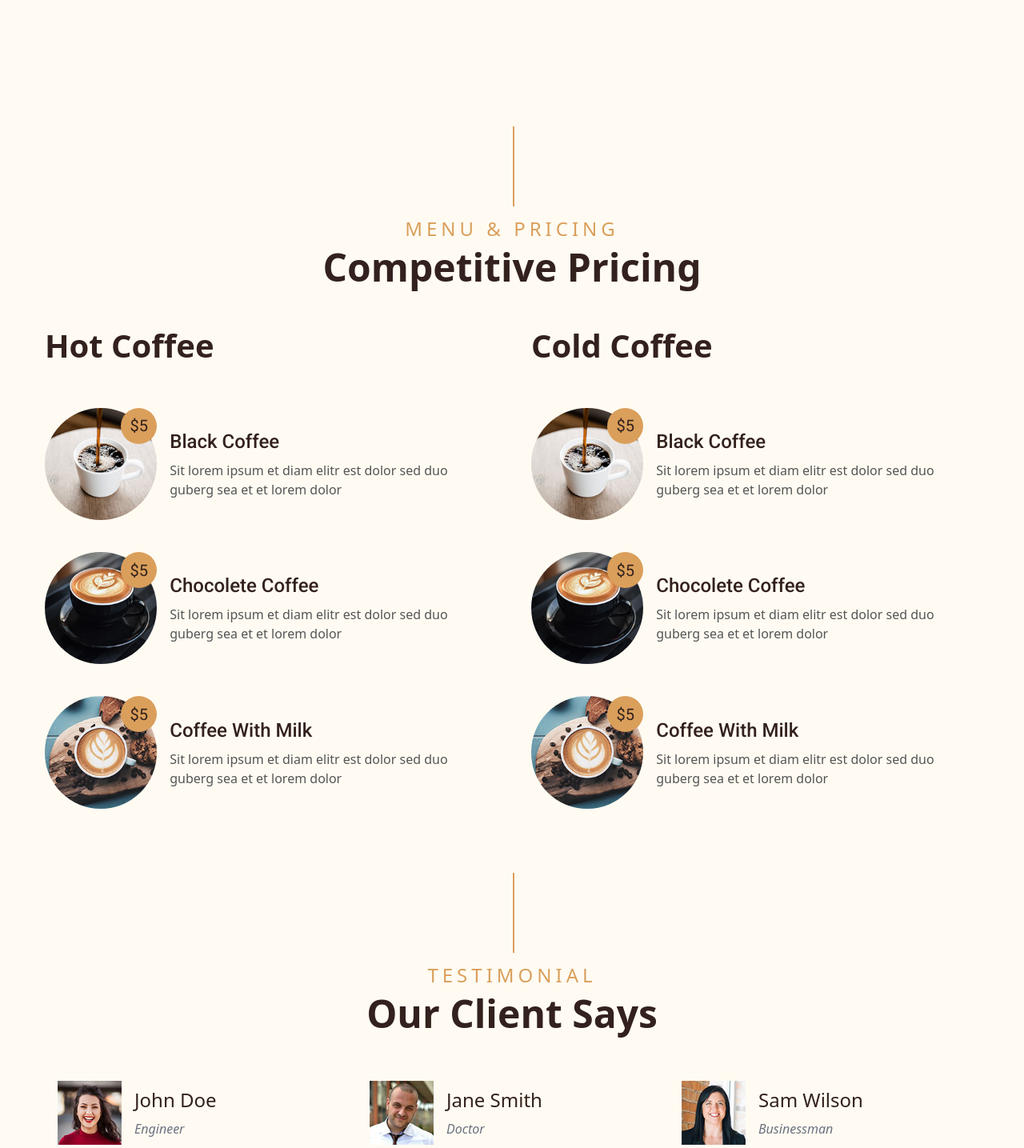
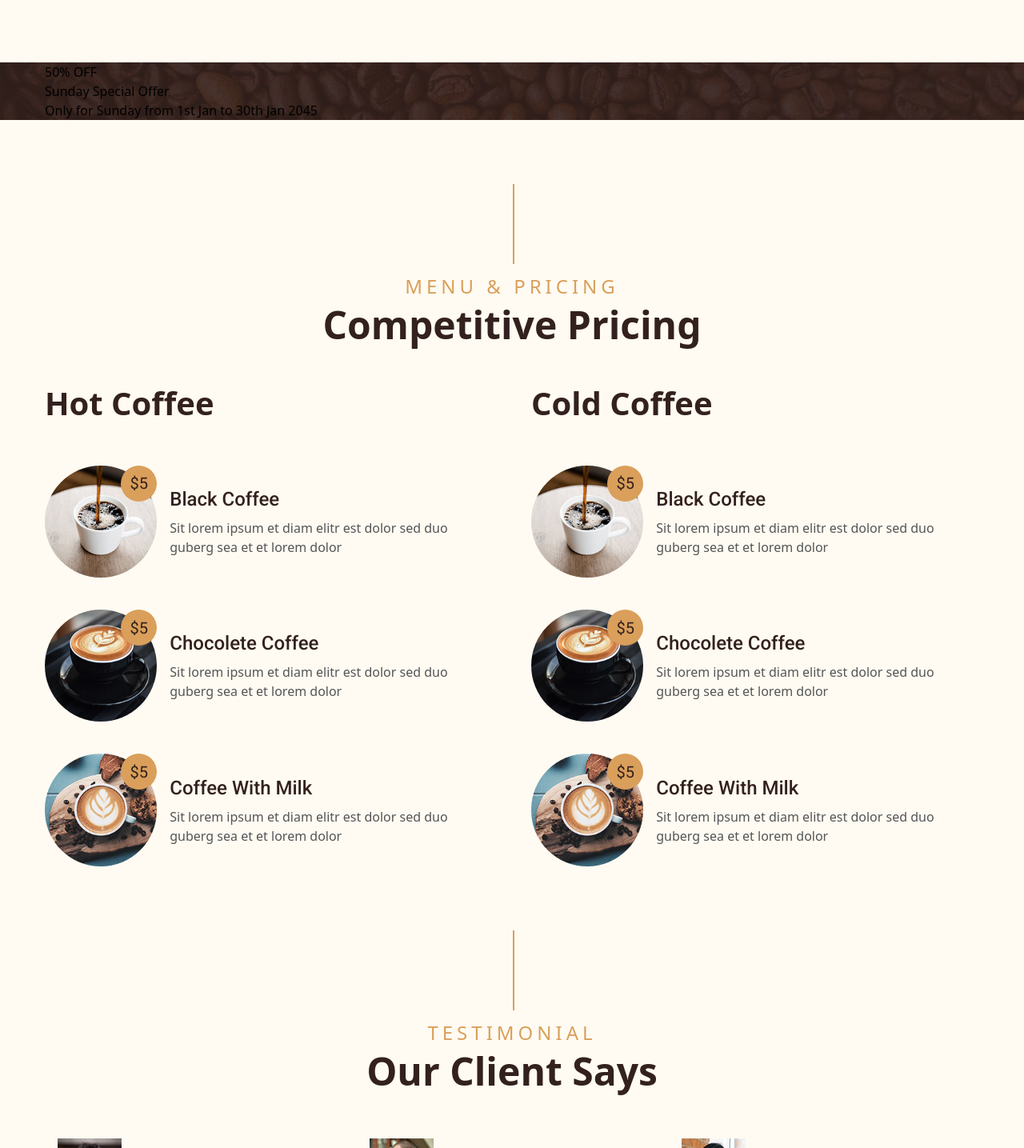
Before and after one commit to farhan-jabil/koppee, a React (Create React App) app: page / in a window 1280 px wide. Shown: the part 1455-2890 px from the top of the page at 80% size. Built offline with nearby package versions, Linux system fonts and the light colour scheme.

Commit message:
working on offer

```diff
--- a/src/App.js
+++ b/src/App.js
@@ -20,7 +20,7 @@ function App() {
         <div className="py-3 lg:py-10" />
         <Services/>
         <div className="py-3 lg:py-10" />
-        {/* <Offer/> */}
+        <Offer/>
         <div className="py-3 lg:py-10" />
         <Menu/>
         <div className="py-3 lg:py-10" />
--- a/src/components/Offer.js
+++ b/src/components/Offer.js
@@ -4,13 +4,20 @@ import { images } from "../utils/demo_images";
 const Offer = () => {
   return (
     <div
-      style={{
-        backgroundImage: `url(${images.background})`,
-        backgroundSize: "cover",
-        backgroundPosition: "top",
-        backgroundRepeat: "no-repeat"
-      }}
-    ></div>
+  style={{
+    backgroundImage: `linear-gradient(rgba(51, 33, 29, 0.9), rgba(51, 33, 29, 0.9)), url(${images.background})`,
+    backgroundSize: "cover",
+    backgroundPosition: "top",
+    backgroundRepeat: "no-repeat"
+  }}
+>
+  <div className="container">
+    <div>50% OFF</div>
+    <div>Sunday Special Offer</div>
+    <div>Only for Sunday from 1st Jan to 30th Jan 2045</div>
+  </div>
+</div>
+
   );
 };
 
--- a/src/components/Testimonial.js
+++ b/src/components/Testimonial.js
@@ -39,7 +39,7 @@ const Testimonial = () => {
     {
       id: 1,
       image: images.testimonial1,
-      name: "John Doe",
+      name: "Jessica",
       designation: "Engineer",
     },
     {
@@ -51,14 +51,14 @@ const Testimonial = () => {
     {
       id: 3,
       image: images.testimonial3,
-      name: "Sam Wilson",
-      designation: "Businessman",
+      name: "Jennifer Wilson",
+      designation: "Lawyer",
     },
     {
       id: 4,
       image: images.testimonial4,
       name: "Max Johnson",
-      designation: "Lawyer",
+      designation: "Businessman",
     },
   ];
 
```
